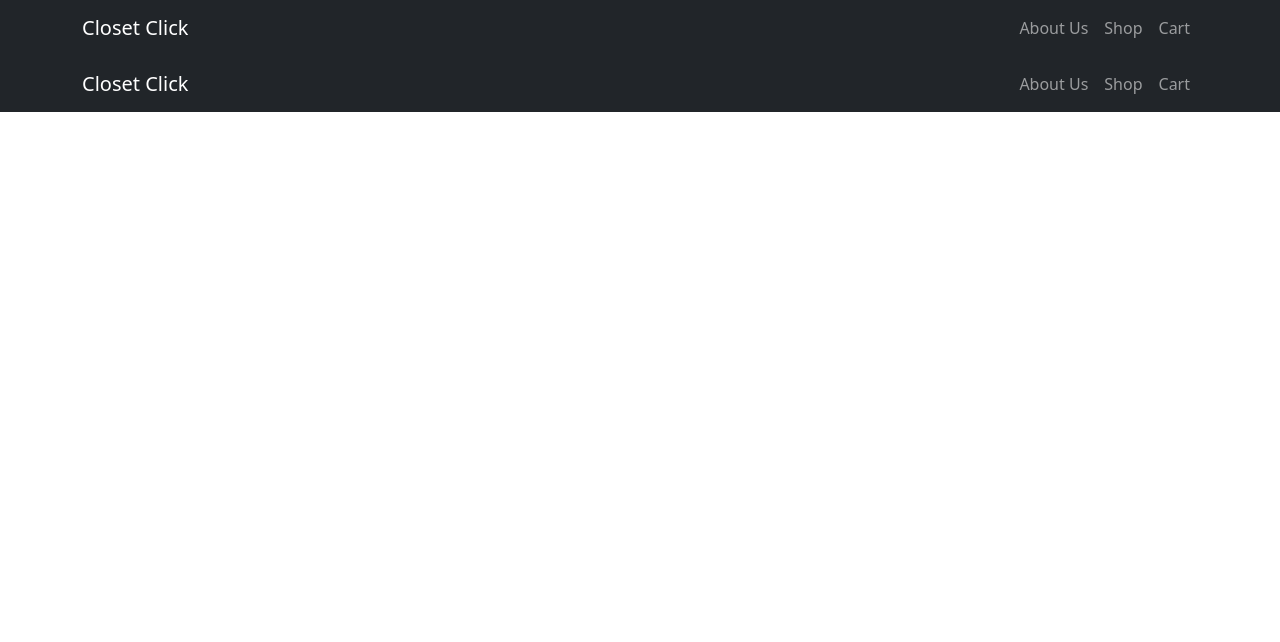
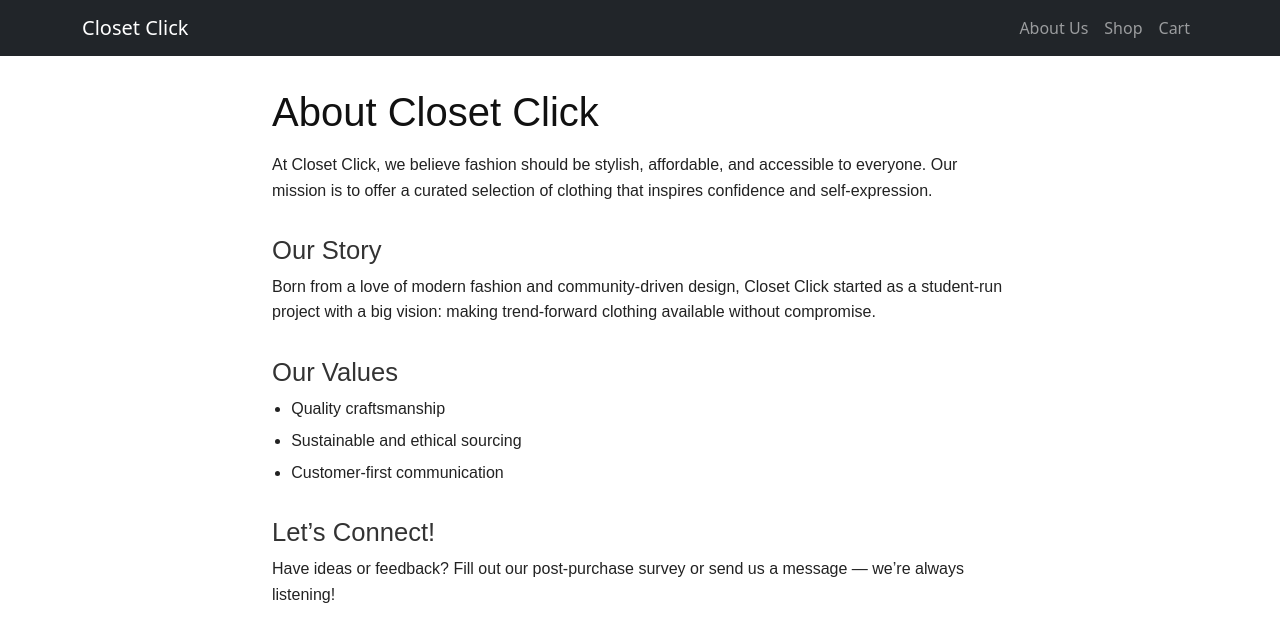
Before and after one commit to jasnphung/SEG3125-Assignment-4, a Next.js app in the folder ecommerce-site/: page /about-us in a window 1280 px wide. Shown: the top 642 px of the page. Built offline with nearby package versions, Linux system fonts and the light colour scheme.

Commit message:
improving About page

```diff
--- /dev/null
+++ b/ecommerce-site/src/app/about-us/about.module.css
@@ -0,0 +1,31 @@
+/* src/app/about-us/about.module.css */
+
+.container {
+  max-width: 800px;
+  margin: 0 auto;
+  padding: 2rem;
+  font-family: sans-serif;
+  line-height: 1.6;
+  color: #222;
+}
+
+.container h1 {
+  font-size: 2.5rem;
+  margin-bottom: 1rem;
+  color: #111;
+}
+
+.container h2 {
+  font-size: 1.6rem;
+  margin-top: 2rem;
+  color: #333;
+}
+
+.container ul {
+  padding-left: 1.2rem;
+  margin-top: 0.5rem;
+}
+
+.container ul li {
+  margin-bottom: 0.4rem;
+}
--- a/ecommerce-site/src/app/about-us/page.tsx
+++ b/ecommerce-site/src/app/about-us/page.tsx
@@ -1,11 +1,35 @@
 import MyNavbar from "@/components/Navbar";
+import styles from "./about.module.css";
 
 export default function AboutUsPage() {
   return (
-    <>
-      <MyNavbar />
+    <main className={styles.container}>
+      <h1>About Closet Click</h1>
+      <p>
+        At Closet Click, we believe fashion should be stylish, affordable, and
+        accessible to everyone. Our mission is to offer a curated selection of
+        clothing that inspires confidence and self-expression.
+      </p>
 
+      <h2>Our Story</h2>
+      <p>
+        Born from a love of modern fashion and community-driven design, Closet
+        Click started as a student-run project with a big vision: making
+        trend-forward clothing available without compromise.
+      </p>
 
-    </>
-  )
+      <h2>Our Values</h2>
+      <ul>
+        <li> Quality craftsmanship</li>
+        <li> Sustainable and ethical sourcing</li>
+        <li> Customer-first communication</li>
+      </ul>
+
+      <h2>Let’s Connect!</h2>
+      <p>
+        Have ideas or feedback? Fill out our post-purchase survey or send us a
+        message — we’re always listening!
+      </p>
+    </main>
+  );
 }
```
